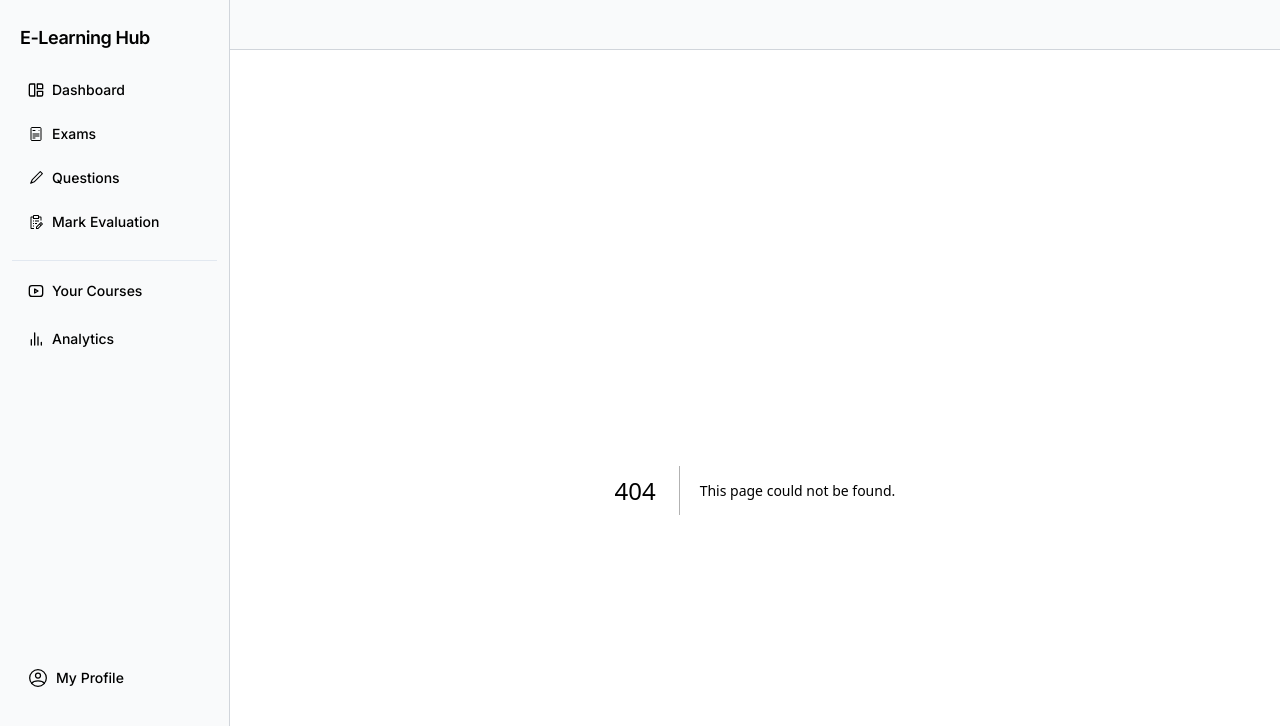
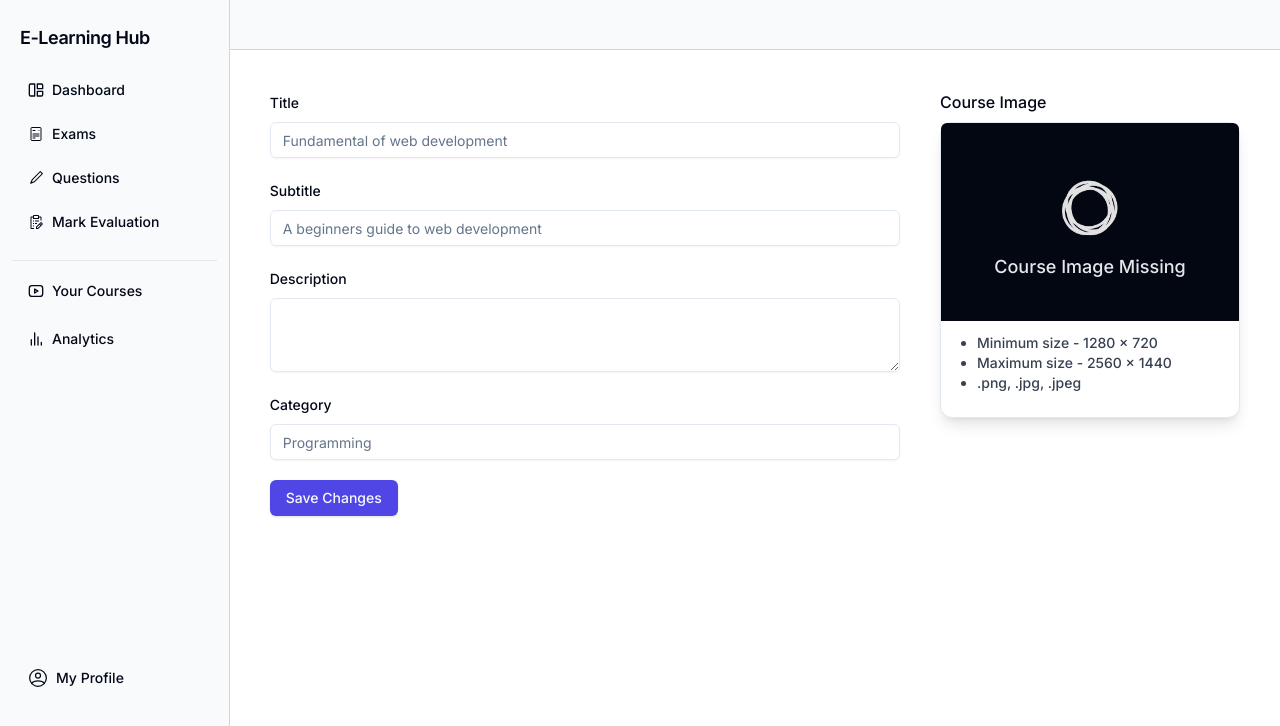
Before and after one commit to OPJU-Developers-Community/EduHub-assessment, a Next.js app: page /course-manager/new in a window 1280 px wide. Before the commit this address had no page. Shown: the top 726 px of the page. Built offline with nearby package versions, Linux system fonts and the light colour scheme.

Commit message:
ui: create new course page ui develop

```diff
--- /dev/null
+++ b/src/pages/course-manager/new.jsx
@@ -0,0 +1,7 @@
+import CreateNewCourseTemplate from "@/templates/CreateNewCourseTemplate";
+
+const CourseManager = () => {
+  return <CreateNewCourseTemplate />;
+};
+
+export default CourseManager;
--- /dev/null
+++ b/src/pages/courses/index.jsx
@@ -0,0 +1,7 @@
+import CoursesTemplate from "@/templates/CoursesTemplate";
+
+const Courses = () => {
+  return <CoursesTemplate />;
+};
+
+export default Courses;
--- /dev/null
+++ b/src/templates/CoursesTemplate.jsx
@@ -0,0 +1,32 @@
+import Link from "next/link";
+import { Button } from "@/components/ui/button";
+import { Input } from "@/components/ui/input";
+
+const CoursesTemplate = () => {
+  return (
+    <div>
+      <h1 className="text-2xl font-medium">Interactive Courses</h1>
+      <p className="mt-1">
+        View and edit the interactive courses you have created
+      </p>
+
+      <div className="flex flex-col justify-between mt-5 sm:flex-row sm:items-center">
+        {/* search bar */}
+        <Input
+          placeholder="Search course by name..."
+          className="min-w-[200px] max-w-[500px] mr-5"
+        />
+        <Button
+          className="bg-indigo-600 text-gray-50 font-medium hover:bg-indigo-700 mt-3 sm:mt-0"
+          asChild
+        >
+          <Link href="/course-manager/new">Create a new course</Link>
+        </Button>
+      </div>
+
+      {/* list of created courses */}
+    </div>
+  );
+};
+
+export default CoursesTemplate;
--- /dev/null
+++ b/src/templates/CreateNewCourseTemplate.jsx
@@ -0,0 +1,149 @@
+import * as yup from "yup";
+import { yupResolver } from "@hookform/resolvers/yup";
+
+import { Button } from "@/components/ui/button";
+import {
+  Form,
+  FormControl,
+  FormField,
+  FormItem,
+  FormLabel,
+  FormMessage,
+} from "@/components/ui/form";
+import { useForm } from "react-hook-form";
+import { Input } from "@/components/ui/input";
+import { Textarea } from "@/components/ui/textarea";
+import { Card, CardContent, CardHeader } from "@/components/ui/card";
+
+const schema = yup.object({
+  title: yup.string().required("Please add a course title"),
+  category: yup.string().required("Please add a category"),
+});
+
+const CreateNewCourseTemplate = () => {
+  const form = useForm({
+    resolver: yupResolver(schema),
+    defaultValues: {
+      title: "",
+      subtitle: "",
+      description: "",
+      category: "",
+    },
+  });
+
+  const handleSaveChanges = (data) => {
+    console.log(data);
+  };
+
+  return (
+    <div className="flex flex-col-reverse lg:flex-row">
+      <div className="w-[95%] max-w-[800px] lg:mr-10">
+        <Form {...form}>
+          <form
+            onSubmit={form.handleSubmit(handleSaveChanges)}
+            className="space-y-5"
+          >
+            <FormField
+              control={form.control}
+              name="title"
+              render={({ field }) => (
+                <FormItem>
+                  <FormLabel>Title</FormLabel>
+                  <FormControl>
+                    <Input
+                      className="focus-visible:ring-2 focus-visible:ring-indigo-500 py-4"
+                      placeholder="Fundamental of web development"
+                      {...field}
+                    />
+                  </FormControl>
+                  <FormMessage />
+                </FormItem>
+              )}
+            />
+
+            <FormField
+              control={form.control}
+              name="subtitle"
+              render={({ field }) => (
+                <FormItem>
+                  <FormLabel>Subtitle</FormLabel>
+                  <FormControl>
+                    <Input
+                      className="focus-visible:ring-2 focus-visible:ring-indigo-500 py-4"
+                      placeholder="A beginners guide to web development"
+                      {...field}
+                    />
+                  </FormControl>
+                  <FormMessage />
+                </FormItem>
+              )}
+            />
+
+            <FormField
+              control={form.control}
+              name="description"
+              render={({ field }) => (
+                <FormItem>
+                  <FormLabel>Description</FormLabel>
+                  <FormControl>
+                    <Textarea
+                      className="focus-visible:ring-2 focus-visible:ring-indigo-500 py-4"
+                      {...field}
+                    />
+                  </FormControl>
+                  <FormMessage />
+                </FormItem>
+              )}
+            />
+
+            <FormField
+              control={form.control}
+              name="category"
+              render={({ field }) => (
+                <FormItem>
+                  <FormLabel>Category</FormLabel>
+                  <FormControl>
+                    <Input
+                      className="focus-visible:ring-2 focus-visible:ring-indigo-500 py-4"
+                      placeholder="Programming"
+                      {...field}
+                    />
+                  </FormControl>
+                  <FormMessage />
+                </FormItem>
+              )}
+            />
+
+            <Button
+              className="w-fit capitalize bg-indigo-600 mt-5 text-gray-50 font-medium hover:bg-indigo-700"
+              type="submit"
+            >
+              Save changes
+            </Button>
+          </form>
+        </Form>
+      </div>
+
+      <div className="w-[20%] min-w-[300px] h-[380px] space-y-2">
+        <p className="font-medium">Course Image</p>
+        <Card className="shadow-lg">
+          <div className="rounded-t-md bg-gray-950 flex flex-col items-center justify-center py-10">
+            <img src="/logo.png" className="h-[90px]" />
+            <p className="text-gray-200 text-lg font-medium">
+              Course Image Missing
+            </p>
+          </div>
+          <CardContent className="mt-3">
+            <ul className="list-disc pl-3 text-sm font-medium text-gray-700">
+              <li>Minimum size - 1280 x 720</li>
+              <li>Maximum size - 2560 x 1440</li>
+              <li>.png, .jpg, .jpeg</li>
+            </ul>
+          </CardContent>
+        </Card>
+      </div>
+    </div>
+  );
+};
+
+export default CreateNewCourseTemplate;
```
